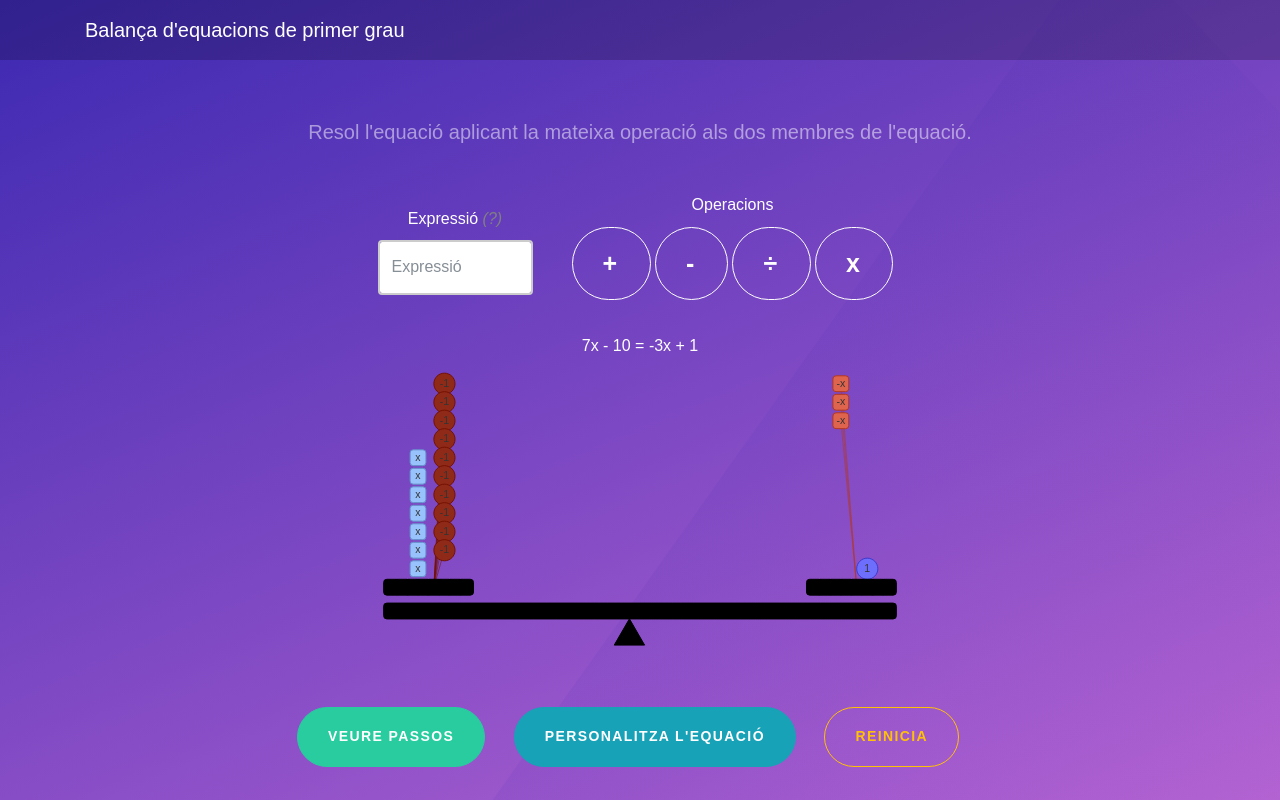
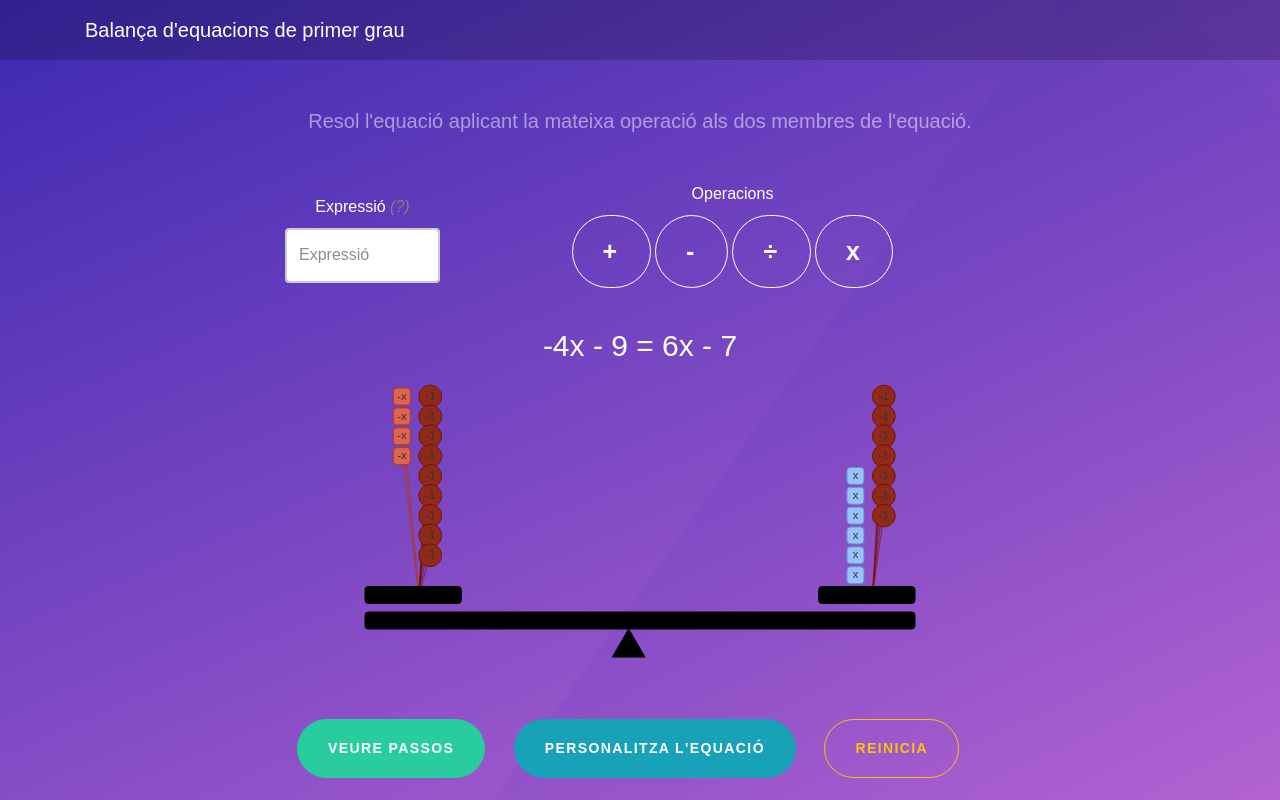
Before and after one commit to pbalaguer19/bEquacions, a plain HTML site: page index.html in a window 1280 px wide. Both pictures are taken after a click on the link "REINICIA". Shown: the top 800 px of the page. Drawn offline with Linux system fonts and the light colour scheme; files whose address does not match are found by name; a web font is replaced by a local one.

Commit message:
Some little changes

```diff
--- a/index.html
+++ b/index.html
@@ -40,14 +40,14 @@
               </div>
               <div class="col-md-12">
                 <form action="#" method="post" class="probootstrap-form mb-2">
-                  <div class="row justify-content-center align-items-center">
+                  <div class="row justify-content-center justify-content-md-center align-items-center">
                     <div class="col-md-2">
                       <div class="form-group">
                         <label for="fname" style="color:white">Expressió</label> <i style="color:grey" data-toggle="tooltip" title="Escriu una expressió i escull l'operació que vols aplicar als dos membres de l'equació.">(?)</i>
                         <input id="numero" type="text" class="form-control" id="fname" name="fname" placeholder="Expressió">
                       </div>
                     </div>
-                    <div class="col-md-4">
+                    <div class="col-md-6 col-12">
                       <div class="form-group justify-content-center align-self-center">
                         <label for="" style="color:white">Operacions</label>
                         <br/>
@@ -60,7 +60,7 @@
                   </div>
                 </form>
               </div>
-              <div id="equacio" style="color:white; text-transform: lowercase;">
+              <div id="equacio" style="color:white; text-transform: lowercase; font-size: 30px;">
 
               </div>
               <div class="row">
--- a/js/main.js
+++ b/js/main.js
@@ -202,7 +202,17 @@ function passos(){
 }
 
 function reinicia(){
-	location.reload();
+	m1 = getRndInteger(-10, 10);
+	n1 = getRndInteger(-10, 10);
+	do{
+		m2 = getRndInteger(-10, 10);
+	}while(m2 == m1);
+	n2 = getRndInteger(-10, 10);
+
+	equacions = [];
+	operacions = [];
+
+	mostraEquacio();
 }
 
 function personalitza(){
```
